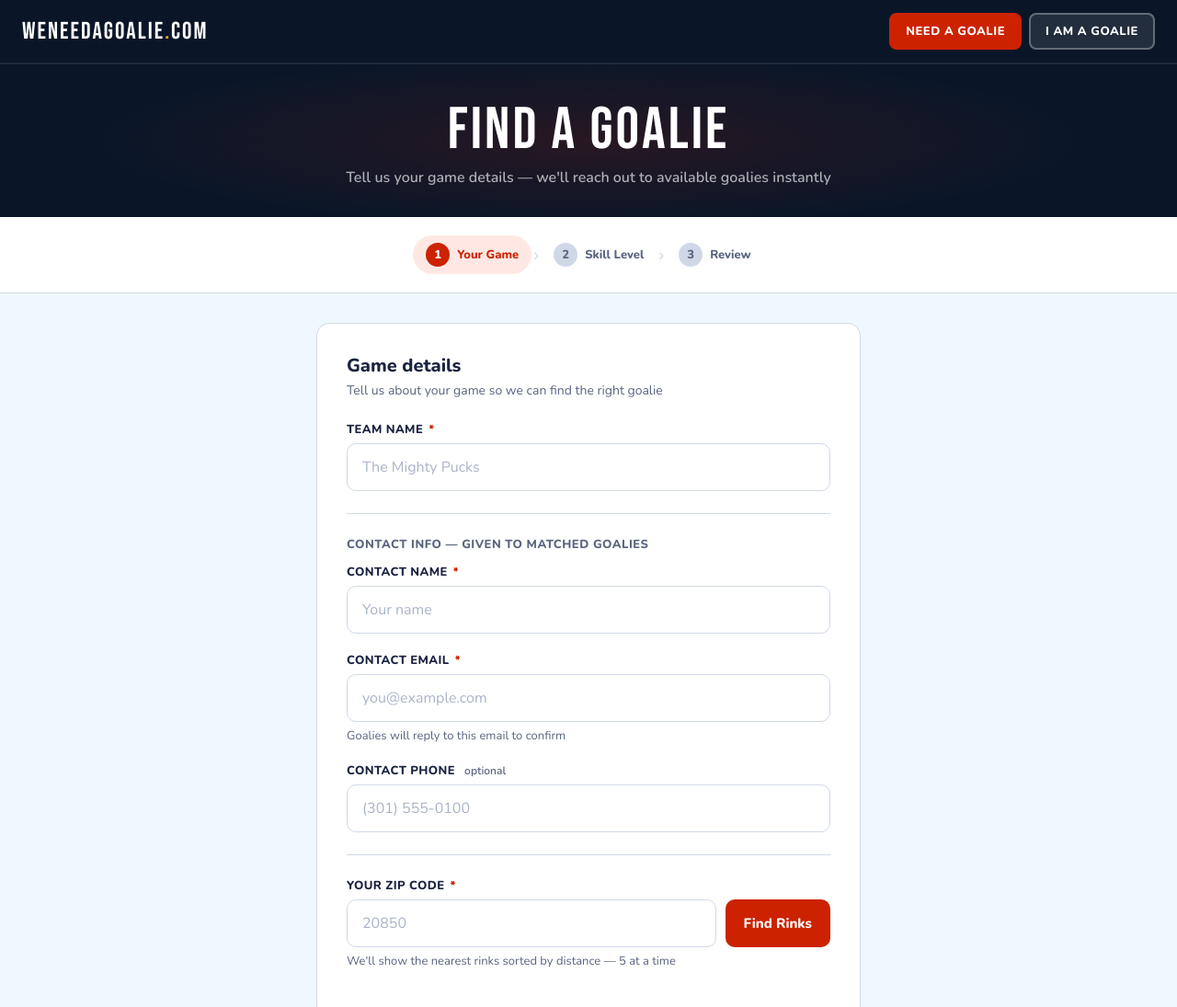
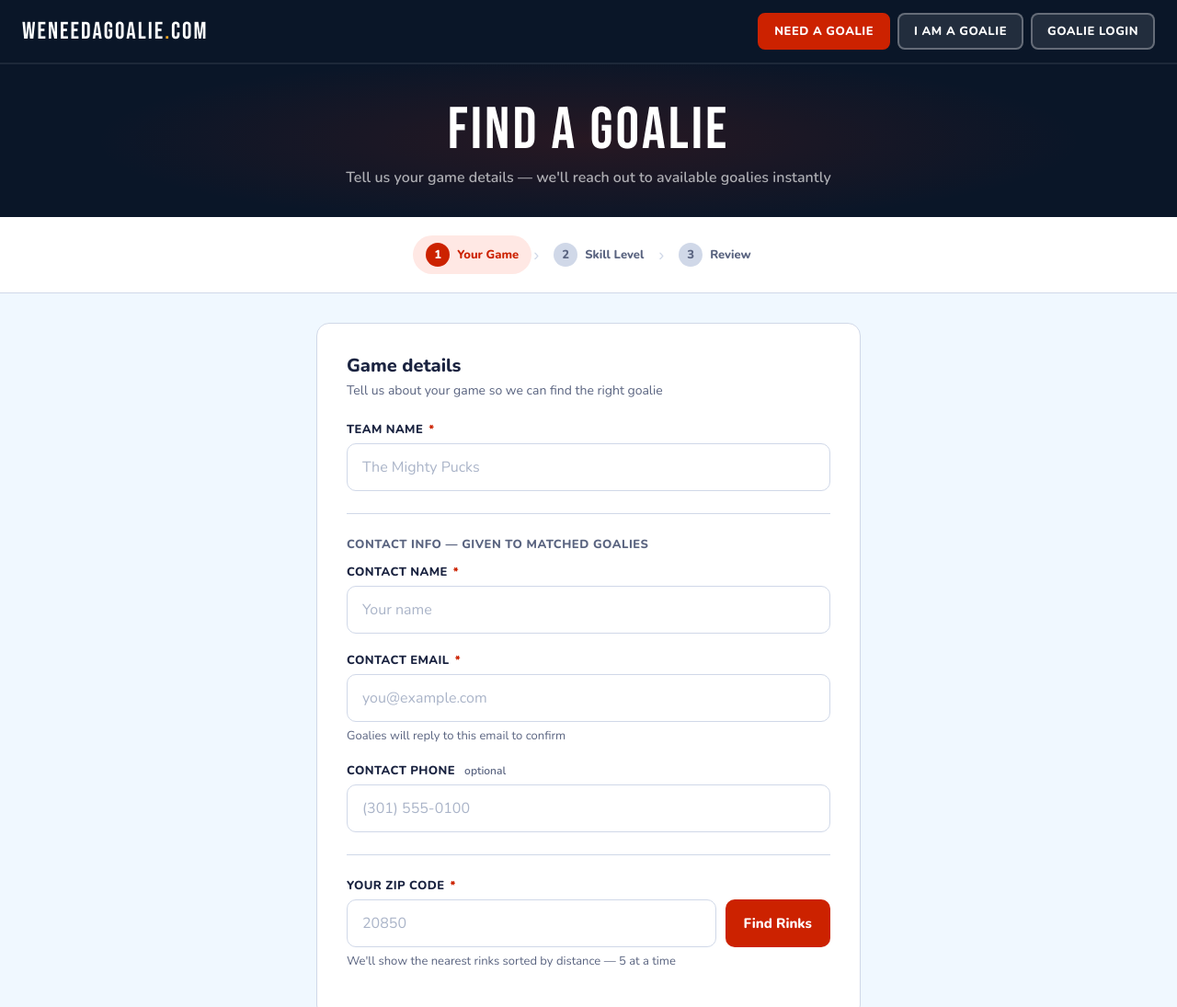
Before and after one commit to bigelvis/weneedagoalie, a plain HTML site: page find-goalie.html in a window 1280 px wide. Shown: the top 1095 px of the page at 92% size. Drawn offline with nearby package versions, Linux system fonts and the light colour scheme.

Commit message:
Add Goalie Login nav link to all pages

```diff
--- a/find-goalie.html
+++ b/find-goalie.html
@@ -112,6 +112,7 @@
   <div class="nav-links">
     <a href="find-goalie.html" class="nav-link active">Need a Goalie</a>
     <a href="goalie-signup.html" class="nav-link">I Am a Goalie</a>
+    <a href="goalie-login.html" class="nav-link">Goalie Login</a>
   </div>
 </nav>
 
```
Also changed, not shown: index.html (+1 -0 lines).
